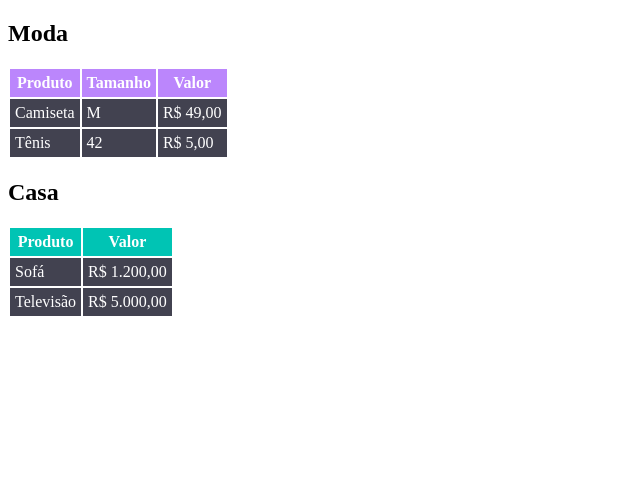
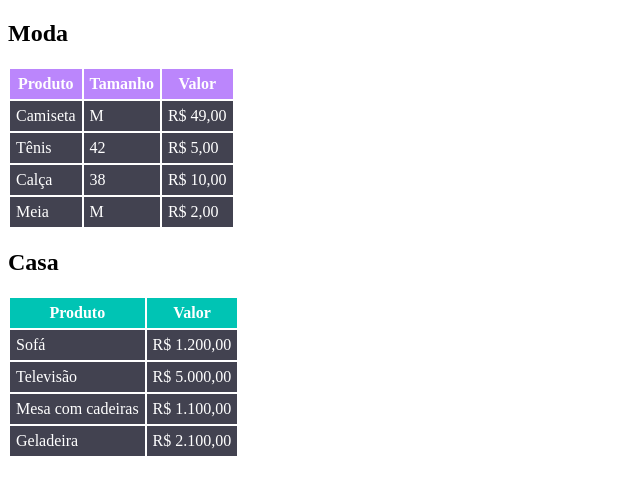
Before and after one commit to gguidiniz/tabela-simples-html-css, a plain HTML site: page index.html in a window 1280 px wide. Shown: the whole page, without its empty margins (0-640 px from the left). Drawn offline with Linux system fonts and the light colour scheme.

Commit message:
na tabela moda adicionei os itens calça e meia, e na tabela casa adicionei os itens mesa e geladeira; no css modifiquei a padding de 5 pra 6

```diff
--- a/index.html
+++ b/index.html
@@ -28,6 +28,16 @@
             <td>42</td>
             <td>R$ 5,00</td>
         </tr>
+        <tr class="data">
+            <td>Calça</td>
+            <td>38</td>
+            <td>R$ 10,00</td>
+        </tr>
+        <tr class="data">
+            <td>Meia</td>
+            <td>M</td>
+            <td>R$ 2,00</td>
+        </tr>
     </table>
 
     <h2>Casa</h2>
@@ -45,6 +55,14 @@
             <td>Televisão</td>
             <td>R$ 5.000,00</td>
         </tr>
+        <tr class="data">
+            <td>Mesa com cadeiras</td>
+            <td>R$ 1.100,00</td>
+        </tr>
+        <tr class="data">
+            <td>Geladeira</td>
+            <td>R$ 2.100,00</td>
+        </tr>
     </table>
 </body>
 
--- a/style.css
+++ b/style.css
@@ -1,6 +1,5 @@
 table {
     color: #ffffff;
-
 }
 
 .cabecalho-moda {
@@ -16,5 +15,5 @@ table {
 }
 
 th, td{
-    padding: 5px;
+    padding: 6px;
 }
```
